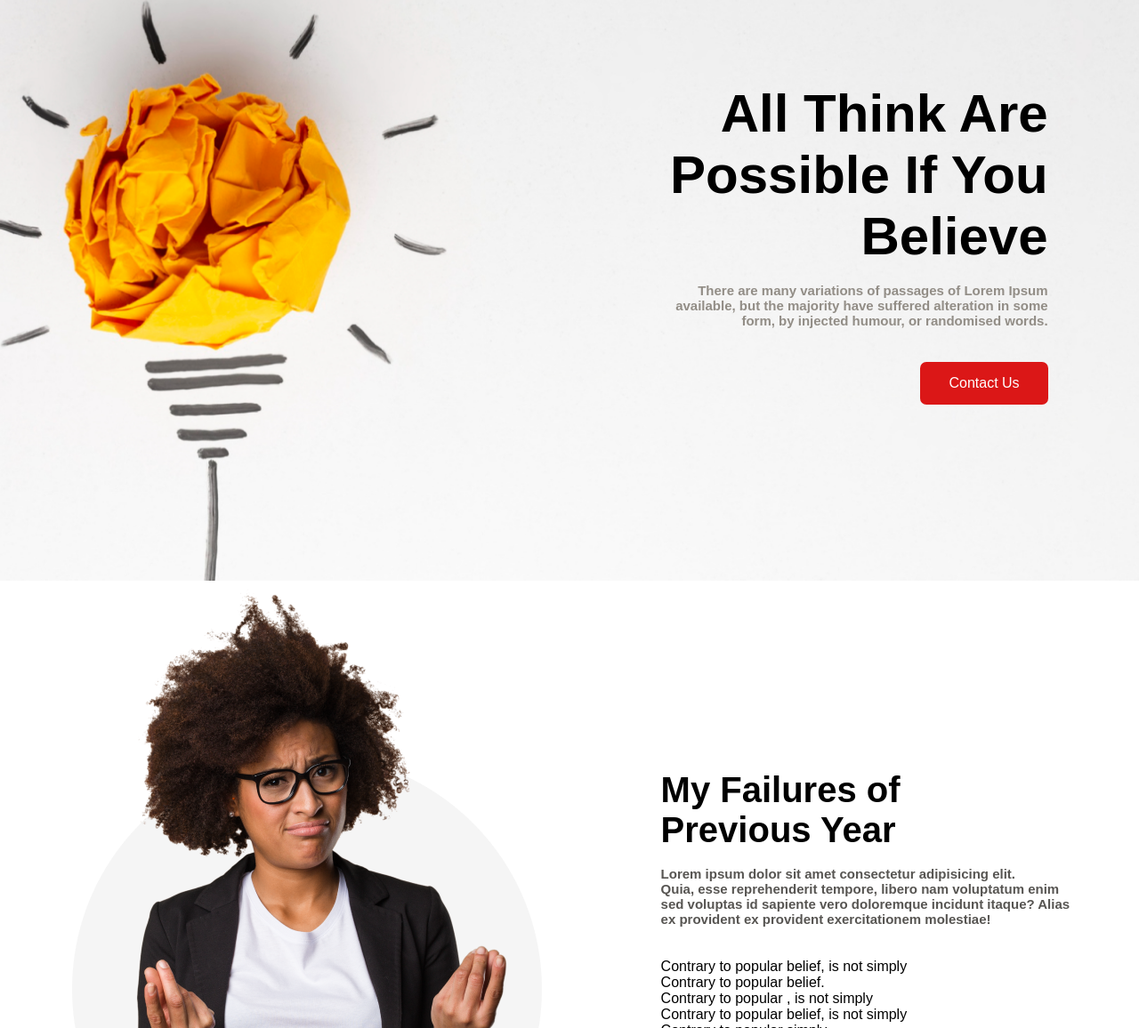
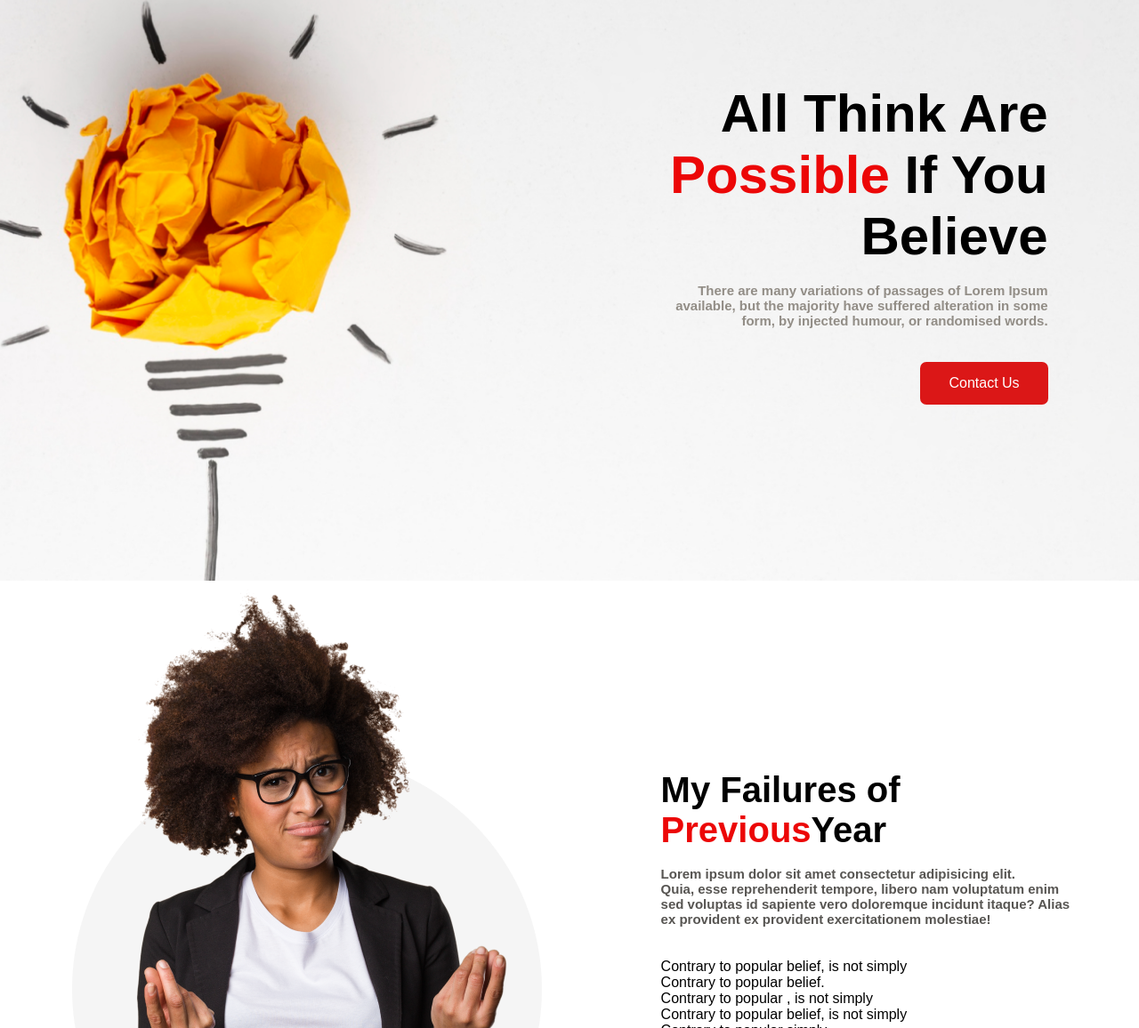
Before and after one commit to jobayer-hossen/new-year, a plain HTML site: page index.html in a window 1280 px wide. Shown: the part 235-1391 px from the top of the page at 89% size. Drawn offline with Linux system fonts and the light colour scheme.

Commit message:
last edite

```diff
--- a/index.html
+++ b/index.html
@@ -26,7 +26,7 @@
         <div class="header-hero">
 
             <div class="header-content">
-                <h1 class="header-title">All Think Are <br> Possible If You <br> Believe</h1> <br>
+                <h1 class="header-title">All Think Are <br> <span class="nav-style" >Possible</span> If You <br> Believe</h1> <br>
             <h4 class="header-description">There are many variations of passages of Lorem Ipsum <br>
                 available, but the majority have suffered alteration in some <br>
                 form, by injected humour, or randomised words.</h4> <br>
@@ -47,7 +47,7 @@
                 <img src="images/person.png" alt="">
             </div>
            <div>
-            <h1 class="person-title">My Failures of <br> Previous Year</h1> <br>
+            <h1 class="person-title">My Failures of <br> <span class="nav-style" >Previous</span>Year</h1> <br>
             <h3 class="person-description">Lorem ipsum dolor sit amet consectetur adipisicing elit. <br> Quia, esse reprehenderit tempore, libero nam voluptatum enim <br> sed voluptas id sapiente vero doloremque incidunt itaque? Alias <br> ex provident ex provident exercitationem molestiae!</h3> <br><br>
 
             <ul >
@@ -129,10 +129,8 @@
                     <a href="">
                         <img src="images/icons/youtube.png" alt="">
                     </a>
-
                 </div>
-
-            </div>
+             </div>
             <div>
                 <h3 class="footer-subscribe">Subscribe</h3> <br>
                 <form action="">
```
